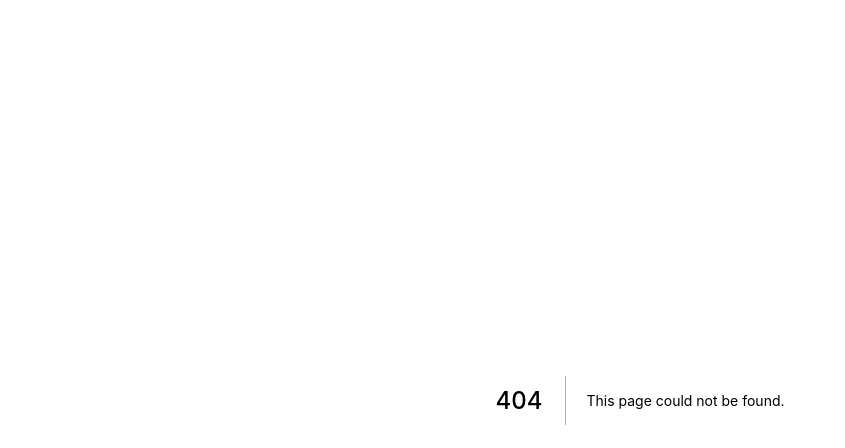
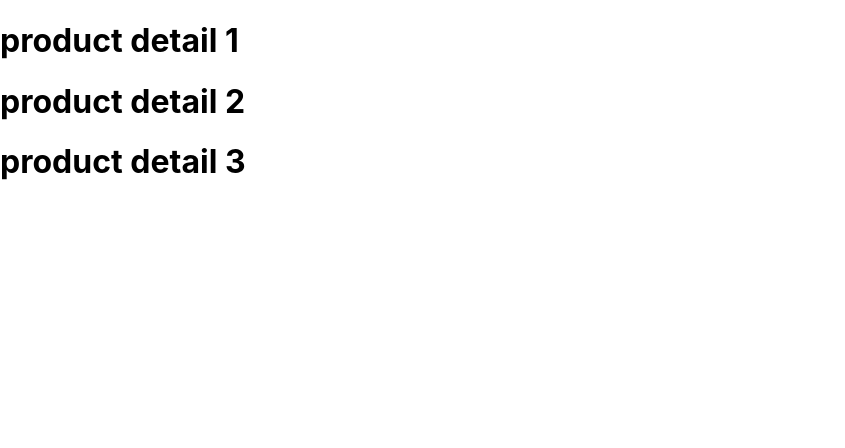
Before and after one commit to AndroPyro28/nextJs-app, a Next.js app: page /product in a window 1280 px wide. Before the commit this address had no page. Shown: the top 448 px of the page, without its empty margins (0-845 px from the left). Built offline with nearby package versions, Linux system fonts and the light colour scheme.

Commit message:
dynamic routing with nextJs

```diff
--- /dev/null
+++ b/pages/product/index.js
@@ -0,0 +1,20 @@
+import React, { useState } from "react";
+import Link from "next/link";
+function index() {
+  const [products] = useState(["product", "product", "product"]);
+  return (
+    <div>
+      {products.map((product, index) => (
+        <h1>
+          <Link href={`/product/${index + 1}`}>
+            <a>
+              {product} detail {index + 1}
+            </a>
+          </Link>
+        </h1>
+      ))}
+    </div>
+  );
+}
+
+export default index;
```
Also changed, not shown: pages/blog/[blogId].js (added, +14 -0 lines), pages/blog/index.js (added, +9 -0 lines), pages/product/[productId].js (added, +9 -0 lines), pages/profile/index.js (added, +9 -0 lines).
